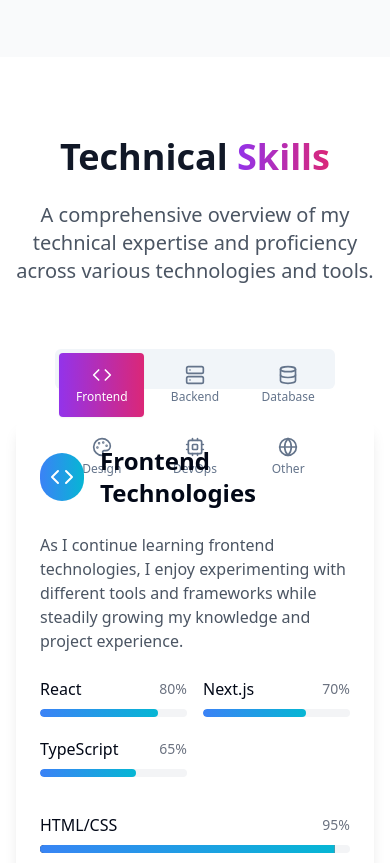
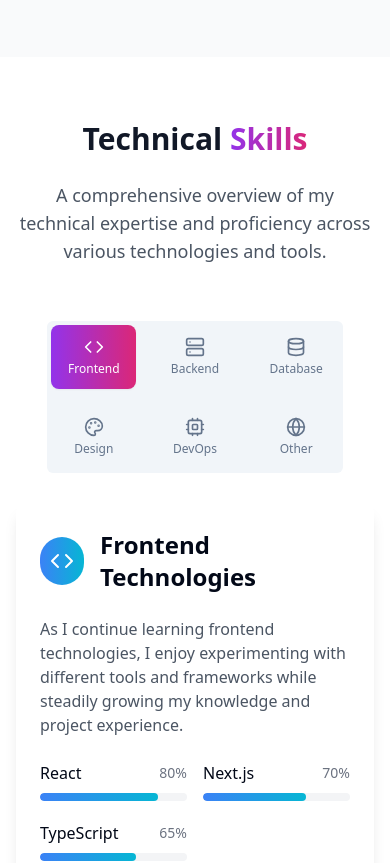
Before and after one commit to ShvetGhareWork/PortFolio, a Next.js app: page / in a window 390 px wide. Shown: the part 6280-7143 px from the top of the page. Built offline with nearby package versions, Linux system fonts and the light colour scheme.

Commit message:
committed

```diff
--- a/components/skills-section.tsx
+++ b/components/skills-section.tsx
@@ -1,7 +1,6 @@
 "use client";
 
 import type React from "react";
-
 import { useState } from "react";
 import { motion } from "framer-motion";
 import {
@@ -57,9 +56,7 @@ const skillCategories: SkillCategory[] = [
       { name: "Node.js", level: 65, years: 1 },
       { name: "Express", level: 70, years: 1 },
       { name: "Python", level: 65, years: 2 },
-      // { name: "GraphQL", level: 70, years: 2 },
       { name: "REST API", level: 70, years: 1 },
-      // { name: "Serverless", level: 80, years: 3 },
     ],
   },
   {
@@ -70,10 +67,6 @@ const skillCategories: SkillCategory[] = [
     skills: [
       { name: "MongoDB", level: 75, years: 2 },
       { name: "PostgreSQL", level: 80, years: 1 },
-      // { name: "Firebase", level: 85, years:  },
-      // { name: "Supabase", level: 75, years: 2 },
-      // { name: "Redis", level: 70, years: 2 },
-      // { name: "Prisma", level: 80, years: 2 },
     ],
   },
   {
@@ -125,22 +118,22 @@ export function SkillsSection() {
   const [hoveredSkill, setHoveredSkill] = useState<string | null>(null);
 
   return (
-    <section id="skills" className="py-20 px-4 sm:px-6 lg:px-8">
+    <section id="skills" className="py-16 px-4 sm:px-6 lg:px-8">
       <div className="max-w-7xl mx-auto">
         <motion.div
           initial={{ opacity: 0, y: 30 }}
           whileInView={{ opacity: 1, y: 0 }}
           transition={{ duration: 0.8 }}
           viewport={{ once: true }}
-          className="text-center mb-16"
+          className="text-center mb-14"
         >
-          <h2 className="text-4xl sm:text-5xl font-bold mb-6">
+          <h2 className="text-3xl sm:text-4xl lg:text-5xl font-bold mb-6">
             Technical{" "}
             <span className="bg-gradient-to-r from-purple-600 to-pink-600 bg-clip-text text-transparent">
               Skills
             </span>
           </h2>
-          <p className="text-xl text-gray-600 dark:text-gray-300 max-w-3xl mx-auto">
+          <p className="text-lg sm:text-xl text-gray-600 dark:text-gray-300 max-w-3xl mx-auto">
             A comprehensive overview of my technical expertise and proficiency
             across various technologies and tools.
           </p>
@@ -152,13 +145,13 @@ export function SkillsSection() {
           onValueChange={setActiveTab}
           className="w-full"
         >
-          <div className="flex justify-center mb-8">
-            <TabsList className="grid grid-cols-3 md:grid-cols-6 gap-2">
+          <div className="flex justify-center mb-8 overflow-x-auto">
+            <TabsList className="grid h-auto grid-cols-3 grid-rows-2 gap-4 max-w-md mx-auto">
               {skillCategories.map((category) => (
                 <TabsTrigger
                   key={category.id}
                   value={category.id}
-                  className="flex flex-col items-center gap-1 py-3 px-4 data-[state=active]:bg-gradient-to-r data-[state=active]:from-purple-600 data-[state=active]:to-pink-600 data-[state=active]:text-white"
+                  className="flex flex-col items-center gap-1 py-3 px-4 data-[state=active]:bg-gradient-to-r data-[state=active]:from-purple-600 data-[state=active]:to-pink-600 data-[state=active]:text-white rounded-lg"
                 >
                   <category.icon className="w-5 h-5" />
                   <span className="text-xs font-medium">{category.name}</span>
@@ -168,7 +161,7 @@ export function SkillsSection() {
           </div>
 
           {skillCategories.map((category) => (
-            <TabsContent key={category.id} value={category.id} className="mt-0">
+            <TabsContent key={category.id} value={category.id}>
               <motion.div
                 initial={{ opacity: 0, y: 20 }}
                 animate={{ opacity: 1, y: 0 }}
@@ -236,6 +229,7 @@ export function SkillsSection() {
                           ))}
                         </div>
                       </div>
+
                       <div className="space-y-4">
                         {category.skills.slice(3).map((skill) => (
                           <motion.div
@@ -285,7 +279,7 @@ export function SkillsSection() {
           whileInView={{ opacity: 1, y: 0 }}
           transition={{ duration: 0.8, delay: 0.2 }}
           viewport={{ once: true }}
-          className="mt-16 grid grid-cols-2 md:grid-cols-4 gap-6"
+          className="mt-16 grid grid-cols-1 sm:grid-cols-2 md:grid-cols-4 gap-6"
         >
           {[
             { icon: LineChart, title: "Years Experience", value: "2+" },
```
